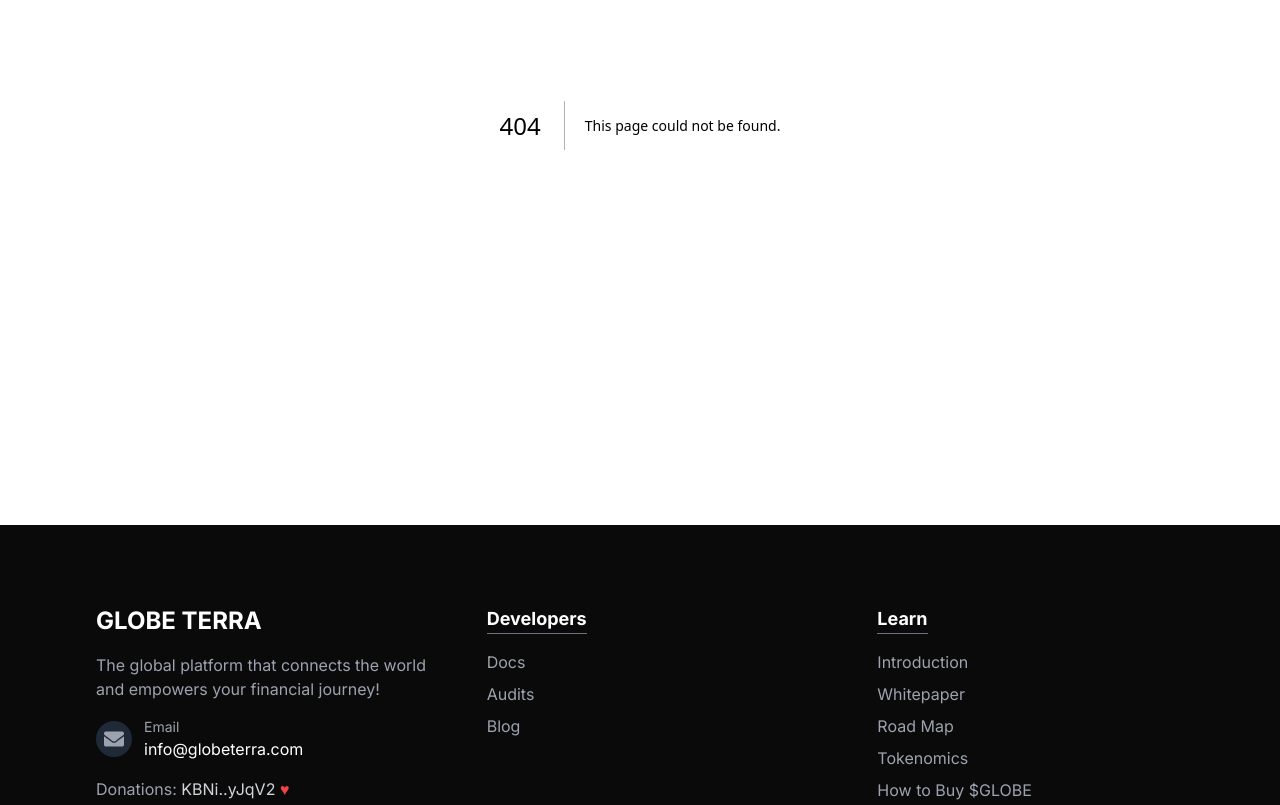
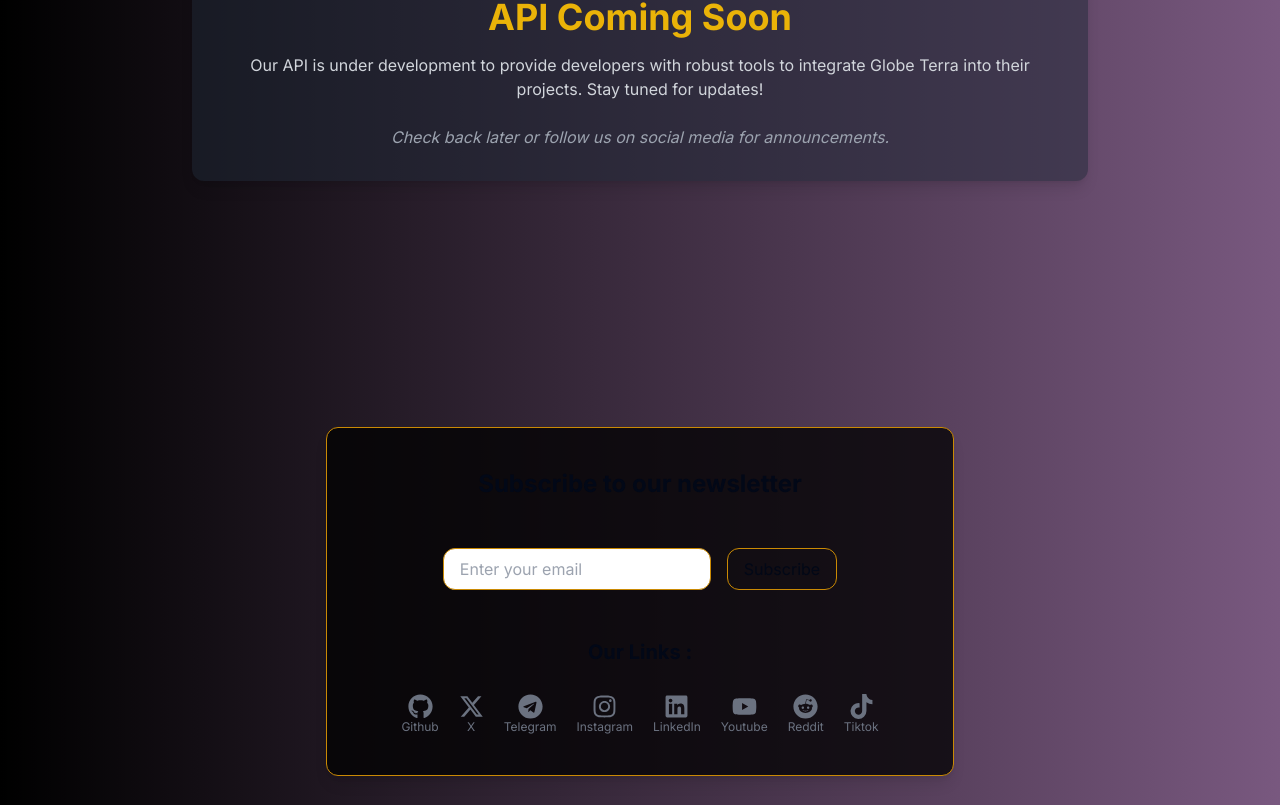
Before and after one commit to LesbatHaithem/GlobeTerra, a Next.js app: page /developers in a window 1280 px wide. Before the commit this address had no page. Shown: the part 355-1160 px from the top of the page. Built offline with nearby package versions, Linux system fonts and the light colour scheme; a web font is replaced by a local one.

Commit message:
learn + developer

```diff
--- /dev/null
+++ b/src/app/developers/page.tsx
@@ -0,0 +1,98 @@
+import React from "react";
+import Head from "next/head";
+import { FaEnvelope, FaTwitter, FaInstagram, FaYoutube, FaTelegram, FaGithub, FaLinkedin, FaTiktok, FaReddit } from "react-icons/fa";
+import Link from "next/link";
+import { FaXTwitter } from "react-icons/fa6";
+
+const Developers = () => {
+  return (
+    <>
+      <Head>
+        <title>Developers | Globe Terra</title>
+        <meta name="description" content="Developer resources for Globe Terra are coming soon." />
+      </Head>
+      <main className="min-h-screen bg-gradient-to-r from-black to-[#33023da8] flex flex-col items-center justify-center px-8 pb-16">
+        {/* Title Section */}
+        <div className="text-center mt-16">
+          <h1 className="text-6xl font-bold text-white mb-6">Developers</h1>
+          <p className="text-lg text-gray-300">
+            Tools and APIs for developers are currently under development.
+          </p>
+        </div>
+
+        {/* Content Section */}
+        <div className="flex flex-col items-center mt-16 w-full max-w-4xl text-center">
+          {/* Message */}
+          <div className="bg-gray-800 bg-opacity-50 p-8 rounded-xl shadow-lg">
+            <h2 className="text-4xl font-bold text-yellow-500 mb-4">
+              API Coming Soon
+            </h2>
+            <p className="text-gray-300 mb-6">
+              Our API is under development to provide developers with robust
+              tools to integrate Globe Terra into their projects. Stay tuned for
+              updates!
+            </p>
+            <p className="text-gray-400 italic">
+              Check back later or follow us on social media for announcements.
+            </p>
+          </div>
+
+          {/* Placeholder Icon */}
+          <div className="h-screen w-full flex items-center justify-center">
+          <div className="w-[70%] flex flex-col items-center justify-center gap-12 mt-10 rounded-xl bg-black bg-opacity-75 shadow-lg px-10 py-10 border border-yellow-600">
+         <h1 className="text-2xl font-bold">Subscribe to our newsletter</h1>
+          <div className="flex flex-row items-center justify-between gap-4">
+            <input type="email" placeholder="Enter your email" className="border border-yellow-600 rounded-xl px-4 py-2" />
+            <button className="border border-yellow-600 rounded-xl px-4 py-2 hover:bg-yellow-600 hover:text-black">Subscribe</button>
+      </div>
+      <div className="flex flex-col items-center justify-center gap-7 text-xs">
+        <h1 className="text-xl text-center font-bold">Our Links : </h1>
+
+        <div className="flex justify-center space-x-5">
+        <Link href="https://github.com" target="_blank" className="flex flex-col justify-center items-center text-gray-500 hover:text-white">
+
+          <FaGithub size={25} />
+          <h1>Github</h1>
+        </Link>
+        <Link href="https://twitter.com" target="_blank" className="flex flex-col justify-center items-center text-gray-500 hover:text-white">
+          <FaXTwitter size={25} />
+          <h1>X</h1>
+
+        </Link>
+        <Link href="https://telegram.org" target="_blank" className="flex flex-col justify-center items-center text-gray-500 hover:text-white">
+          <FaTelegram size={25} />
+          <h1>Telegram</h1>
+        </Link>
+        <Link href="https://instagram.com" target="_blank" className="flex flex-col justify-center items-center text-gray-500 hover:text-white">
+          <FaInstagram size={25} />
+          <h1>Instagram</h1>
+        </Link>
+        <Link href="https://linkedin.com" target="_blank" className="flex flex-col justify-center items-center text-gray-500 hover:text-white">
+          <FaLinkedin size={25} />
+          <h1>LinkedIn</h1>
+        </Link>
+        <Link href="https://medium.com" target="_blank" className="flex flex-col justify-center items-center text-gray-500 hover:text-white">
+          <FaYoutube size={25} />
+          <h1>Youtube</h1>
+        </Link>
+        <Link href="https://reddit.com" target="_blank" className="flex flex-col justify-center items-center text-gray-500 hover:text-white">
+          <FaReddit size={25} />
+          <h1>Reddit</h1>
+        </Link>
+        <Link href="https://tiktok.com" target="_blank" className="flex flex-col justify-center items-center text-gray-500 hover:text-white">
+          <FaTiktok size={25} />
+          <h1>Tiktok</h1>
+        </Link>
+      </div>
+
+      </div>
+      </div>
+      </div>
+
+        </div>
+      </main>
+    </>
+  );
+};
+
+export default Developers;
--- /dev/null
+++ b/src/app/learn/page.tsx
@@ -0,0 +1,84 @@
+import React from "react";
+import Link from "next/link";
+import Head from "next/head";
+
+const Learn = () => {
+  return (
+    <>
+      <Head>
+        <title>Learn | Globe Terra</title>
+        <meta name="description" content="Learn more about Globe Terra and its ecosystem" />
+      </Head>
+      <main className="min-h-screen  bg-gradient-to-r from-black to-[#33023da8] flex flex-col items-center justify-center px-8 pb-20">
+        {/* Title Section */}
+        <div className="text-center mt-16">
+          <h1 className="text-6xl font-bold text-white mb-6">Learn about Globe Terra</h1>
+          <p className="text-lg text-gray-300">
+            Deepen your knowledge of RL, Globe Terra, and more.
+          </p>
+        </div>
+
+        {/* Content Section */}
+        <div className="flex flex-col md:flex-row items-center mt-16 w-full max-w-6xl">
+          {/* Left Side: Image */}
+          <div className="relative w-full md:w-1/2">
+            <img
+              src="5437683.jpg" // Replace with your image path
+              alt="Learn Image"
+              className="w-[80%] rounded-lg shadow-xl"
+            />
+            {/* Hover Tooltip */}
+            <div className="absolute top-0 left-0 bg-slate-300 bg-opacity-60 text-black font-bold text-sm px-4 py-2 rounded-md m-4 shadow-xl backdrop-blur-md border border-slate-500">
+              Access exclusive content to <br /> expand your blockchain expertise.
+            </div>
+          </div>
+
+          {/* Right Side: Text and Button */}
+          <div className="w-full md:w-1/2 mt-8 md:mt-0 md:ml-10 text-center md:text-left h-full flex flex-col justify-between md:gap-24">
+            {/* Text Section */}
+            <div></div>
+            <div>
+            <div>
+              <h2 className="text-4xl font-bold text-white mb-4">
+                Your Gateway to DQN in Blockchain Knowledge
+              </h2>
+              <p className="text-gray-300 mb-6">
+                Learn about decentralized ecosystems, how Globe Terra works, and
+                discover the future of blockchain technology.
+              </p>
+            </div>
+
+            {/* Button */}
+            <div>
+              <Link href="/learn-resources.pdf" legacyBehavior>
+                <a
+                  className="inline-flex items-center px-6 py-3 bg-yellow-600 text-black rounded-2xl font-bold hover:scale-105 transition-transform"
+                  target="_blank"
+                >
+                  <svg
+                    xmlns="http://www.w3.org/2000/svg"
+                    fill="none"
+                    viewBox="0 0 24 24"
+                    strokeWidth="1.5"
+                    stroke="currentColor"
+                    className="w-5 h-5 mr-2"
+                  >
+                    <path
+                      strokeLinecap="round"
+                      strokeLinejoin="round"
+                      d="M15.75 9V5.25A2.25 2.25 0 0013.5 3h-3a2.25 2.25 0 00-2.25 2.25V9m10.5 0V19.5A2.25 2.25 0 0118 21.75H6a2.25 2.25 0 01-2.25-2.25V9m14.25 0H5.25"
+                    />
+                  </svg>
+                  Download Learning Resources
+                </a>
+              </Link>
+            </div>
+          </div>
+          </div>
+        </div>
+      </main>
+    </>
+  );
+};
+
+export default Learn;
```
Also changed, not shown: public/5437683.jpg (added).
